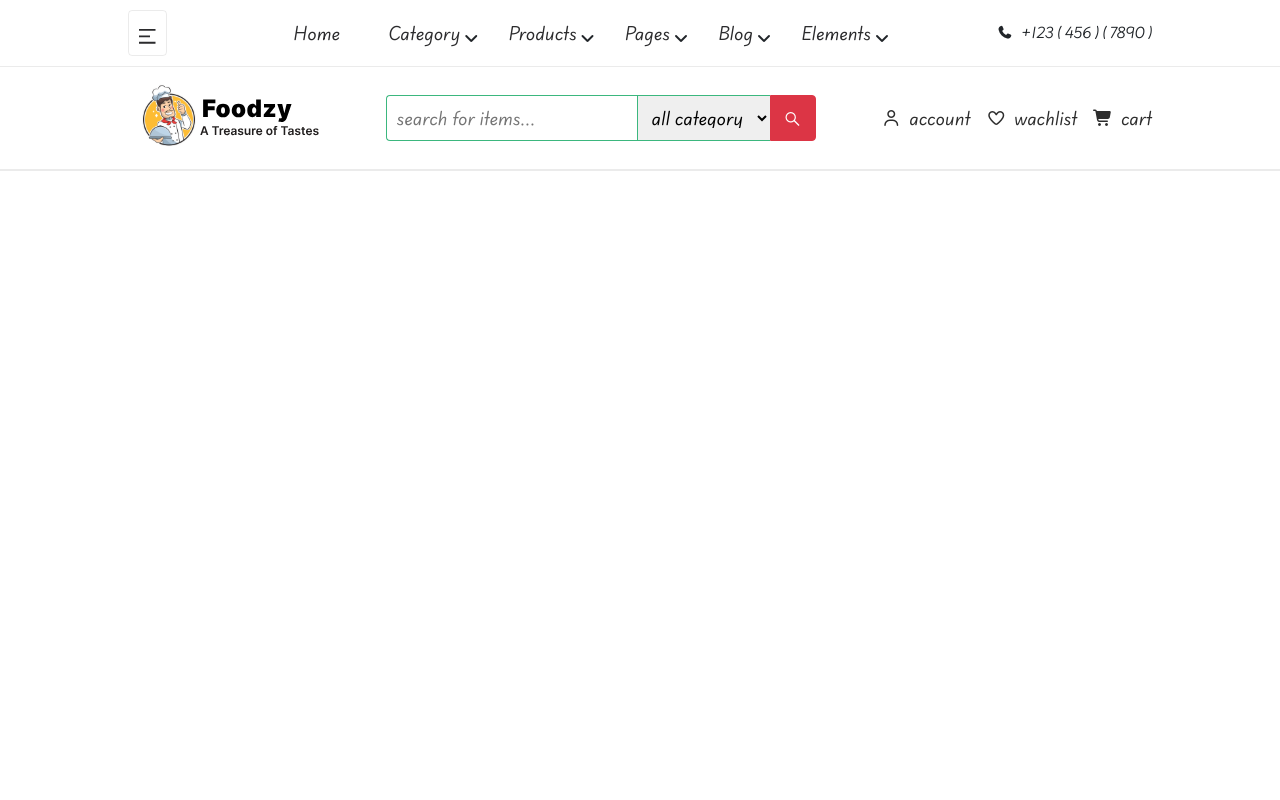
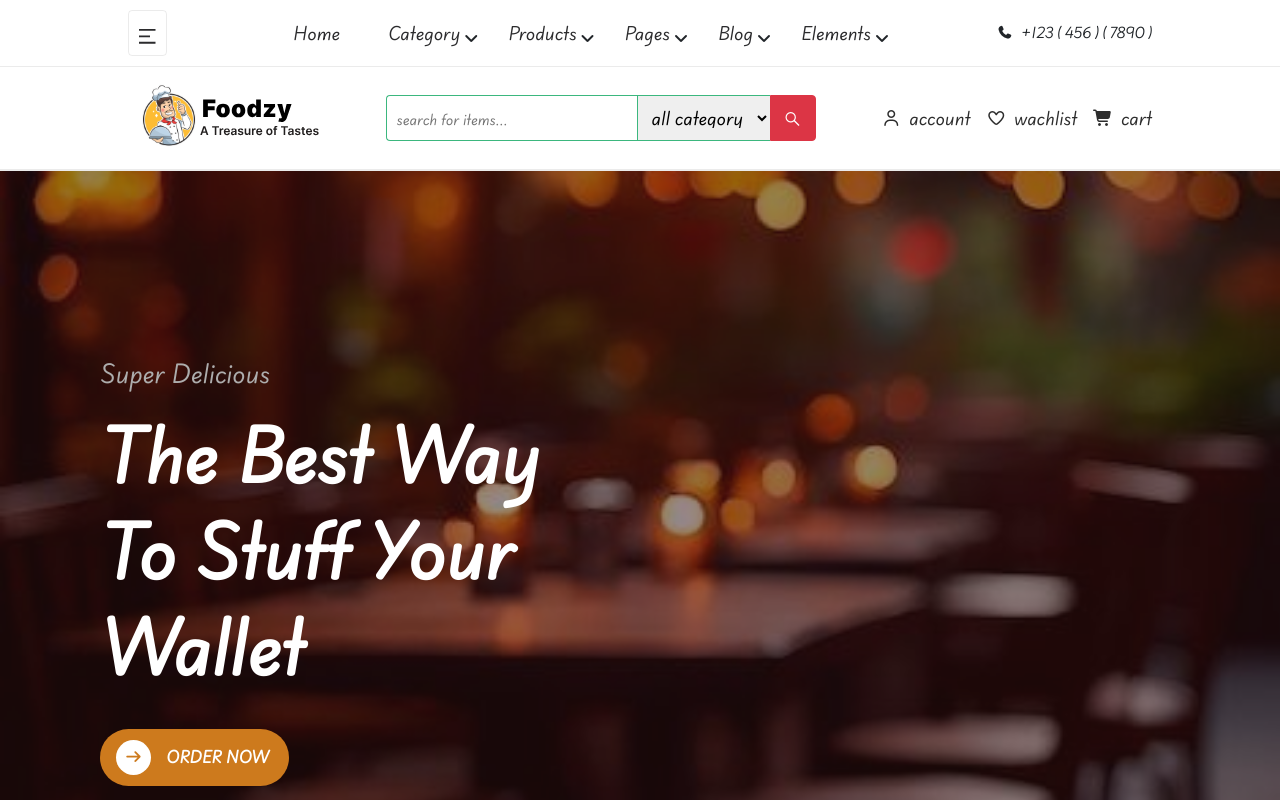
Before and after one commit to hebataha/foodzy, an Angular app: page / in a window 1280 px wide. Shown: the top 800 px of the page. Built offline with nearby package versions, Linux system fonts and the light colour scheme.

Commit message:
banner UI

```diff
--- a/src/abstracts/_variables.scss
+++ b/src/abstracts/_variables.scss
@@ -47,6 +47,7 @@
   --red-light: #FB5555;
 
   --brown-light: #E9CBBE;
+  --gold:rgba(205, 122, 29, 1);
 
   --overlay: rgba(0, 0, 0, 0.7);
   --transition: all .3s ease-in-out;
--- a/src/app/app.html
+++ b/src/app/app.html
@@ -1 +1,2 @@
 <app-header></app-header>
+<app-banner></app-banner>
--- a/src/app/app.ts
+++ b/src/app/app.ts
@@ -1,10 +1,11 @@
 import { Component, signal } from '@angular/core';
 import { RouterOutlet } from '@angular/router';
 import { Header } from './core/layout/header/header';
+import { Banner } from "./components/banner/banner";
 
 @Component({
   selector: 'app-root',
-  imports: [RouterOutlet, Header],
+  imports: [RouterOutlet, Header, Banner],
   templateUrl: './app.html',
   styleUrl: './app.scss'
 })
--- /dev/null
+++ b/src/app/components/banner/banner.html
@@ -0,0 +1,21 @@
+<section class="hero">
+
+    <div class="hero__cover">
+        <div class="overlay">
+
+        </div>
+
+        <img src="./assets/banner/banner.jpg" />
+    </div>
+    <div class="hero__content">
+        <p class="desc">super delicious</p>
+        <h1 class="title">the best way to stuff your wallet</h1>
+        <button class="btn">
+            <span class="arrow">
+                <i class="fa-solid fa-arrow-right"></i>
+            </span>
+            <span class="text">order now</span>
+        </button>
+    </div>
+
+</section>
--- /dev/null
+++ b/src/app/components/banner/banner.scss
@@ -0,0 +1,97 @@
+.hero {
+    position: relative;
+    display: flex;
+    justify-content: center;
+    align-items: start;
+    flex-direction: column;
+    height: 100dvh;
+
+    &__cover {
+        width: 100%;
+        height: 100%;
+        position: absolute;
+        inset: 0;
+
+        .overlay {
+            background-color: rgb(49 16 16 / 50%);
+            width: 100%;
+            height: 100%;
+            position: absolute;
+            z-index: 2;
+        }
+
+        img {
+            width: 100%;
+            height: 100%;
+            object-fit: cover;
+            position: absolute;
+            z-index: 1;
+        }
+    }
+
+    &__content {
+        position: absolute;
+        z-index: 9;
+        color: var(--white);
+        width: 50vw;
+        padding: 0 100px;
+        @media(max-width:992px){
+            width: 100%;
+        }
+
+        .desc {
+            font-size: 1.4rem;
+            color: var(--gray-100);
+            text-transform: capitalize;
+        }
+
+        .title {
+            font-size: 4rem;
+            font-weight: 900;
+            text-transform: capitalize;
+            line-height: 1.5;
+
+
+        }
+
+        .btn {
+            display: flex;
+            align-items: center;
+            gap: 10px;
+            color: #fff;
+            background-color: var(--gold);
+            margin-top: 35px;
+            font-size: .9rem;
+            text-transform: uppercase;
+            border-radius: 50px;
+            padding: 10px 15px;
+            font-weight: 600;
+            transform: var(--transition);
+
+            &:hover {
+                background-color: rgb(180, 107, 25);
+            }
+
+            .text {
+                display: inline-block;
+                margin: 0 5px;
+            }
+
+            .arrow {
+                background-color: var(--white);
+                border-radius: 50%;
+                width: 35px;
+                height: 35px;
+                display: flex;
+                justify-content: center;
+                align-items: center;
+                color: var(--gold);
+
+                i {
+                    font-size: .9rem;
+                }
+            }
+        }
+
+    }
+}
--- a/src/app/core/layout/header/header.html
+++ b/src/app/core/layout/header/header.html
@@ -114,6 +114,9 @@
                         <input type="text" placeholder="search for items..." />
                         <select>
                             <option>all category</option>
+                            <option>all category</option>
+                            <option>all category</option>
+                            <option>all category</option>
                         </select>
                         <button class="btn btn-danger"><i class="fa-brands fa-sistrix"></i></button>
                     </div>
@@ -124,7 +127,7 @@
                     <i class="fa-regular fa-user"></i>
                     <span>account</span>
                 </div>
-               <div class="d-flex gap-2 align-items-center">
+                <div class="d-flex gap-2 align-items-center">
                     <i class="fa-regular fa-heart"></i>
                     <span>wachlist</span>
                 </div>
--- a/src/app/core/layout/header/header.scss
+++ b/src/app/core/layout/header/header.scss
@@ -1,3 +1,4 @@
+
 .header {
     background-color: var(--white);
 
@@ -14,6 +15,20 @@
             border: 1px solid rgba(0, 0, 0, 0.08);
             padding: 10px;
             border-radius: 4px;
+        }
+        @media(max-width:992px){
+        flex-direction: column;
+                position: fixed;
+                background-color: #fff;
+                width: 100%;
+                height: 100%;
+                inset: 0;
+                align-items: start !important;
+                justify-content: start !important;
+                ul{
+                    flex-direction: column;
+                }
+
         }
     }
 
@@ -105,6 +120,9 @@
 
     &__contact {
         font-size: .8rem;
+          @media(max-width:992px){
+            margin-top: 30px;
+          }
     }
 
     .main-header {
@@ -120,6 +138,9 @@
                 border-radius: 4px 0px 0px 4px;
                 border: 1px solid var(--green);
                 border-inline-end: 0;
+                &::placeholder{
+                    font-size: .8rem;
+                }
             }
 
             select {
```
Also changed, not shown: src/app/components/banner/banner.ts (added, +11 -0 lines), public/assets/banner/banner.jpg (added), 1 other file (tests, documents, lock files or other folders).
